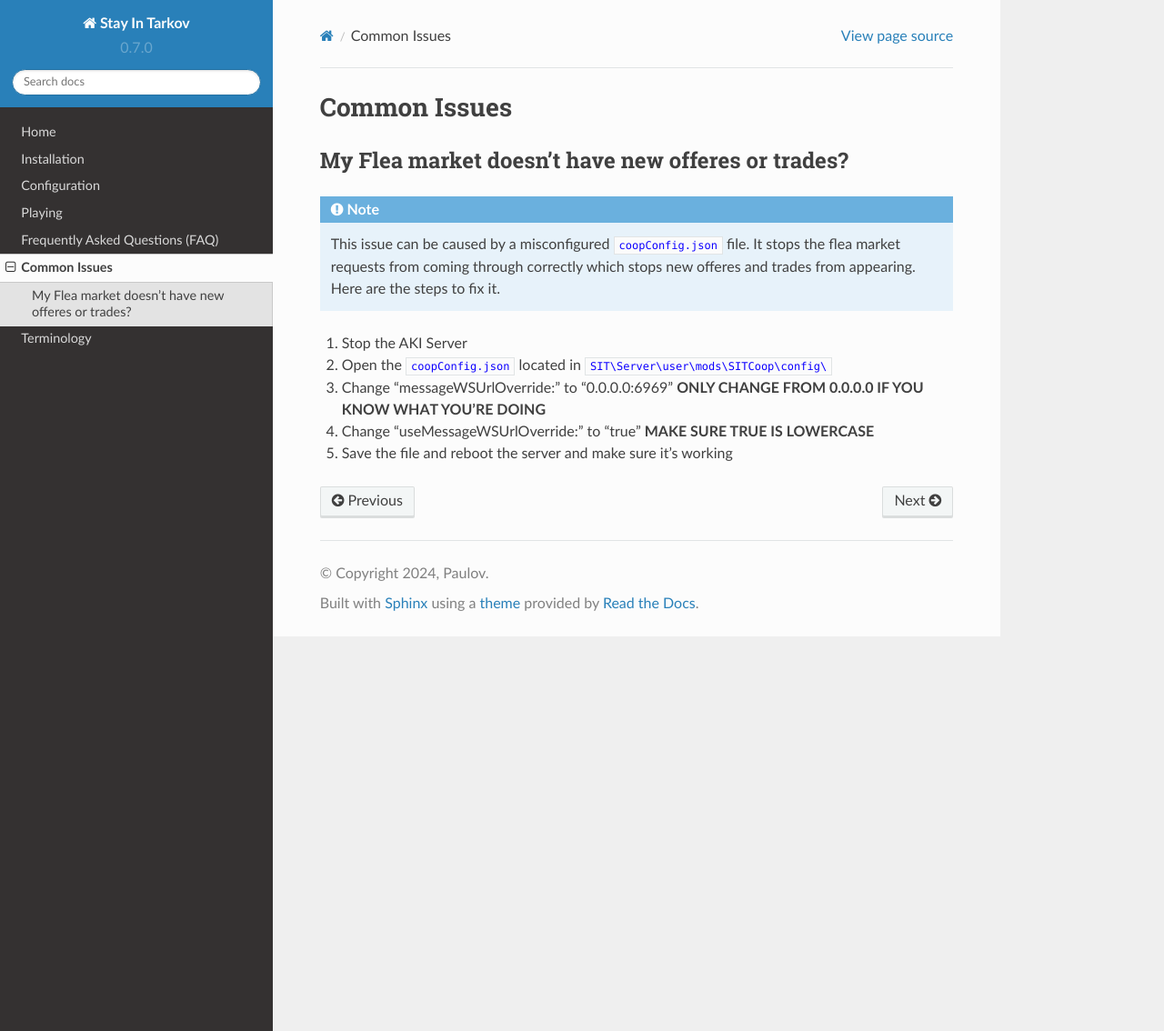
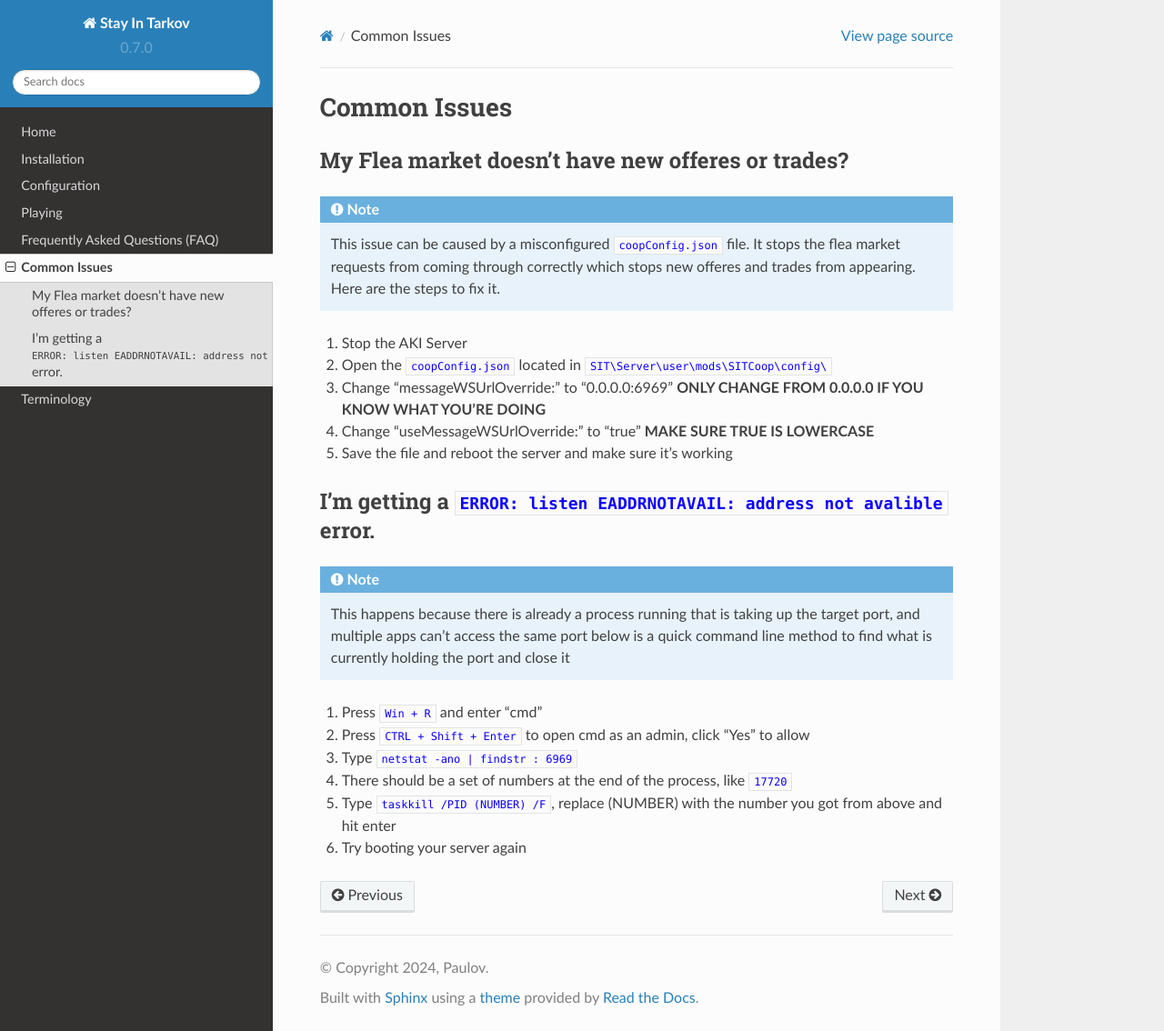
Before and after one commit to stayintarkov/SIT.Documentation, a Sphinx documentation site: the page built from docs/source/issues.rst, in a window 1280 px wide and 1134 px high. Shown: the whole window at 91% size. Built offline with Sphinx 7.4.7 and the Read the Docs theme 2.0.0, drawn with Linux system fonts in a browser that asks for light colours.

Commit message:
Added new issue
Added Already used port to common issues

```diff
--- a/docs/source/issues.rst
+++ b/docs/source/issues.rst
@@ -18,3 +18,17 @@
 #. Change "messageWSUrlOverride:" to "0.0.0.0:6969" **ONLY CHANGE FROM 0.0.0.0 IF YOU KNOW WHAT YOU'RE DOING**
 #. Change "useMessageWSUrlOverride:" to "true" **MAKE SURE TRUE IS LOWERCASE**
 #. Save the file and reboot the server and make sure it's working
+
+I'm getting a ``ERROR: listen EADDRNOTAVAIL: address not avalible`` error.
+--------------------------------------------------------------------------
+
+.. note::
+   This happens because there is already a process running that is taking up the target port, and multiple apps can't access the same port
+   below is a quick command line method to find what is currently holding the port and close it
+
+#. Press ``Win + R`` and enter "cmd"
+#. Press ``CTRL + Shift + Enter`` to open cmd as an admin, click "Yes" to allow
+#. Type ``netstat -ano | findstr : 6969``
+#. There should be a set of numbers at the end of the process, like ``17720``
+#. Type ``taskkill /PID (NUMBER) /F``, replace (NUMBER) with the number you got from above and hit enter
+#. Try booting your server again
```
